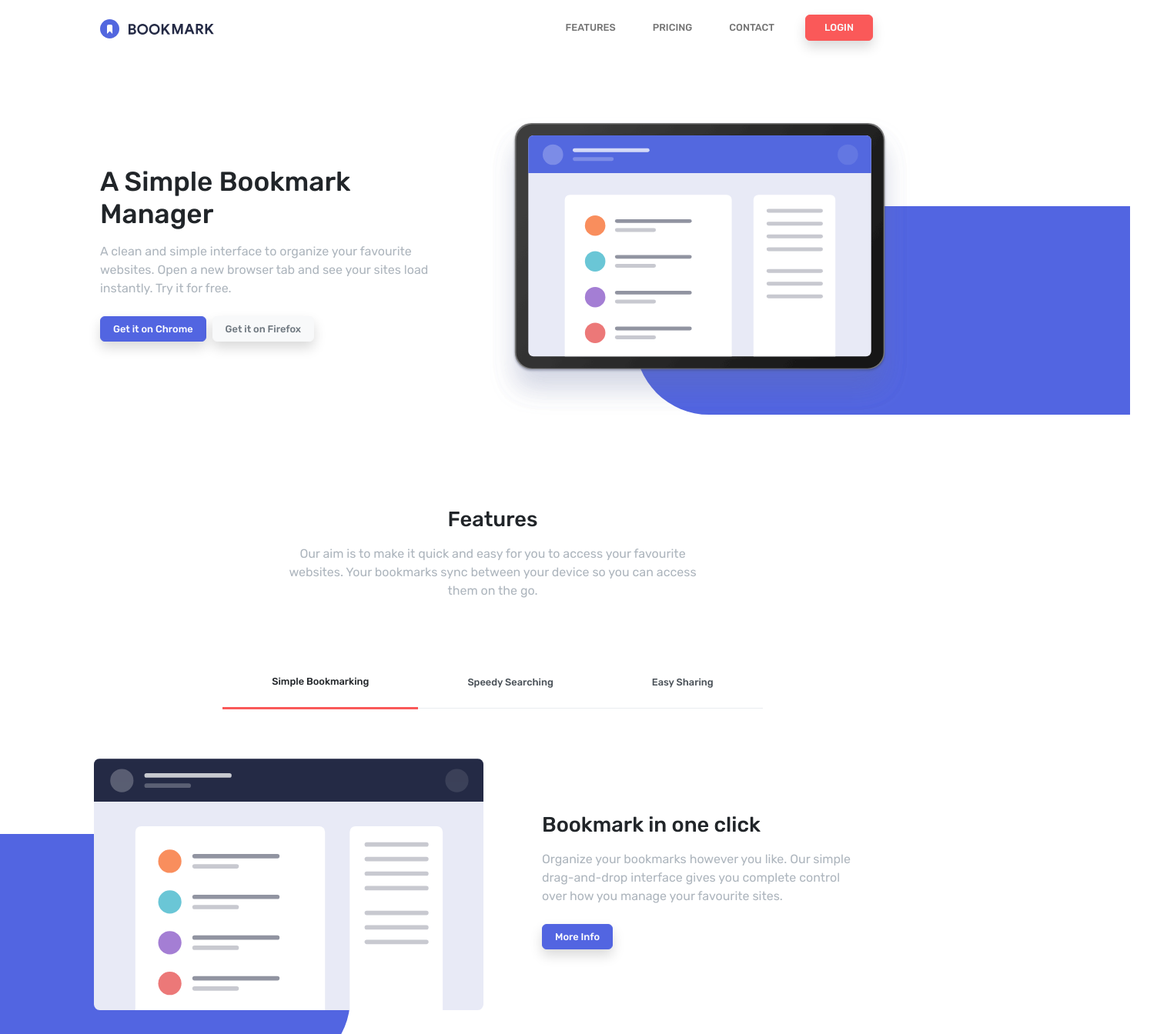
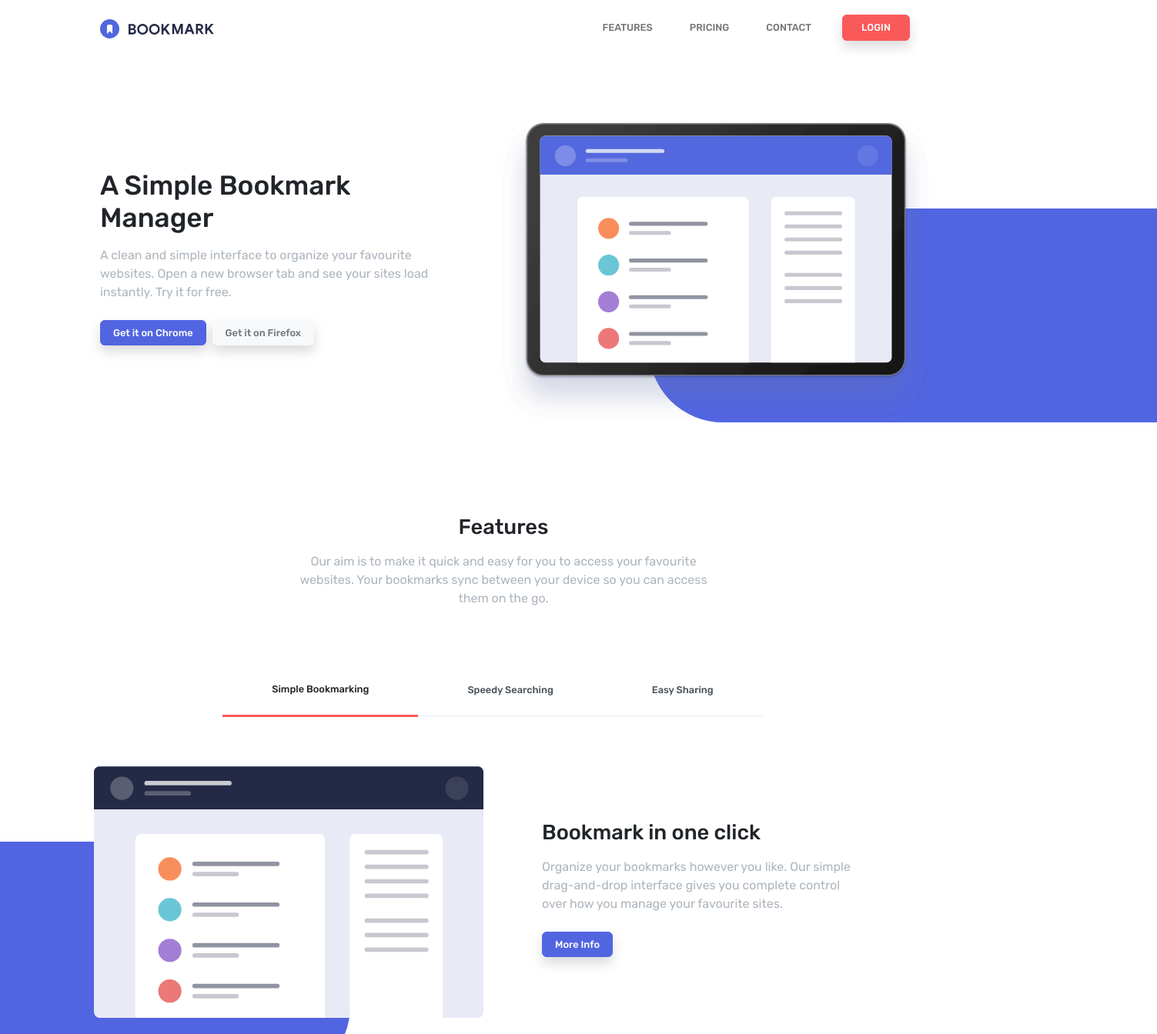
Before and after one commit to Leptonita/SPRINT-2, a website: page index.html in a window 1280 px wide. Shown: the top 1344 px of the page at 77% size, 1503 px wide, since content can reach past the window. Drawn offline with Linux system fonts and the light colour scheme.

Commit message:
Sprint2 ajustes ejercicio5 - movil

```diff
--- a/index.html
+++ b/index.html
@@ -28,7 +28,7 @@
                 aria-label="Toggle navigation">
                 <span class="navbar-toggler-icon"></span>
              </button>
-             <div class="collapse navbar-collapse me-md-5" id="navbarSupportedContent">
+             <div class="collapse navbar-collapse " id="navbarSupportedContent">
 
                 <ul class="navbar-nav ms-auto mb-2 mb-lg-0 align-items-center text-uppercase fw-semibold">
                    <li class="nav-item px-lg-3">
@@ -52,7 +52,7 @@
     <main>
        <section id="manager" class="mt-7 pt-5">
           <div class="container-lg">
-             <div class="row  justify-content-center align-items-center me-3 ms-lg-0 ms-xxl-5">
+             <div class="row  justify-content-center align-items-center  ms-lg-0 ms-xxl-5">
                 <div class="col-12 col-md-10 col-lg-6 d-flex flex-column align-items-center p-5 text-center order-2 order-lg-1 text-lg-start px-lg-5 justify-content-lg-center align-items-lg-start mb-lg-4">
 
                   <h1 class="mb-3">A Simple Bookmark Manager</h1>
@@ -80,7 +80,7 @@
 
        <section id="features" class="mt-4 pt-5">
           <div class="container-lg">
-             <div class="row  justify-content-center align-items-center me-3 ms-lg-3 ms-xxl-5">
+             <div class="row  justify-content-center align-items-center ms-lg-3 ms-xxl-5">
                 <div class="col-12 col-md-10 col-lg-7 align-items-center p-5 text-center justify-content-center">
 
                    <h2 class="mb-3">Features</h2>
```
